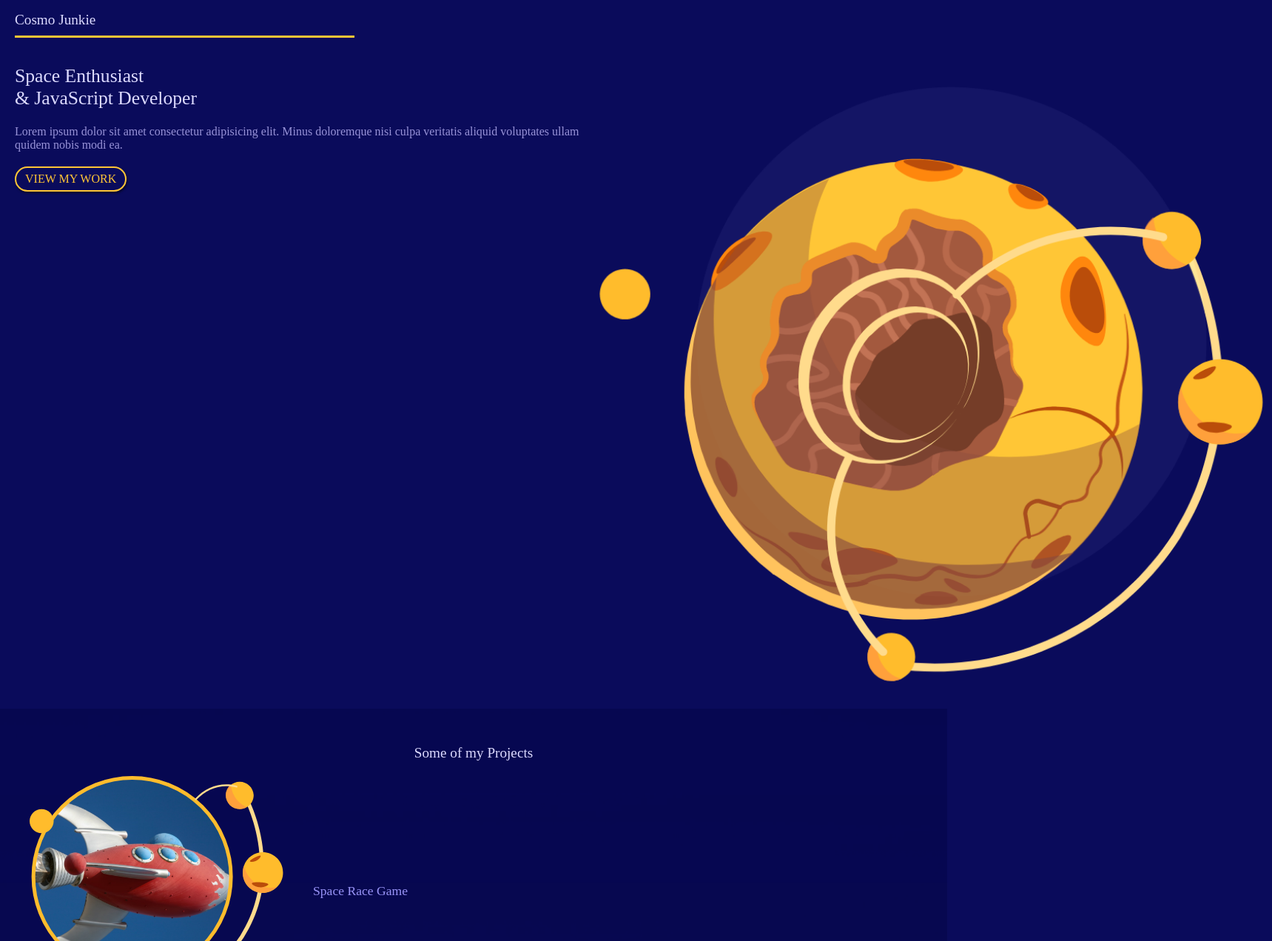
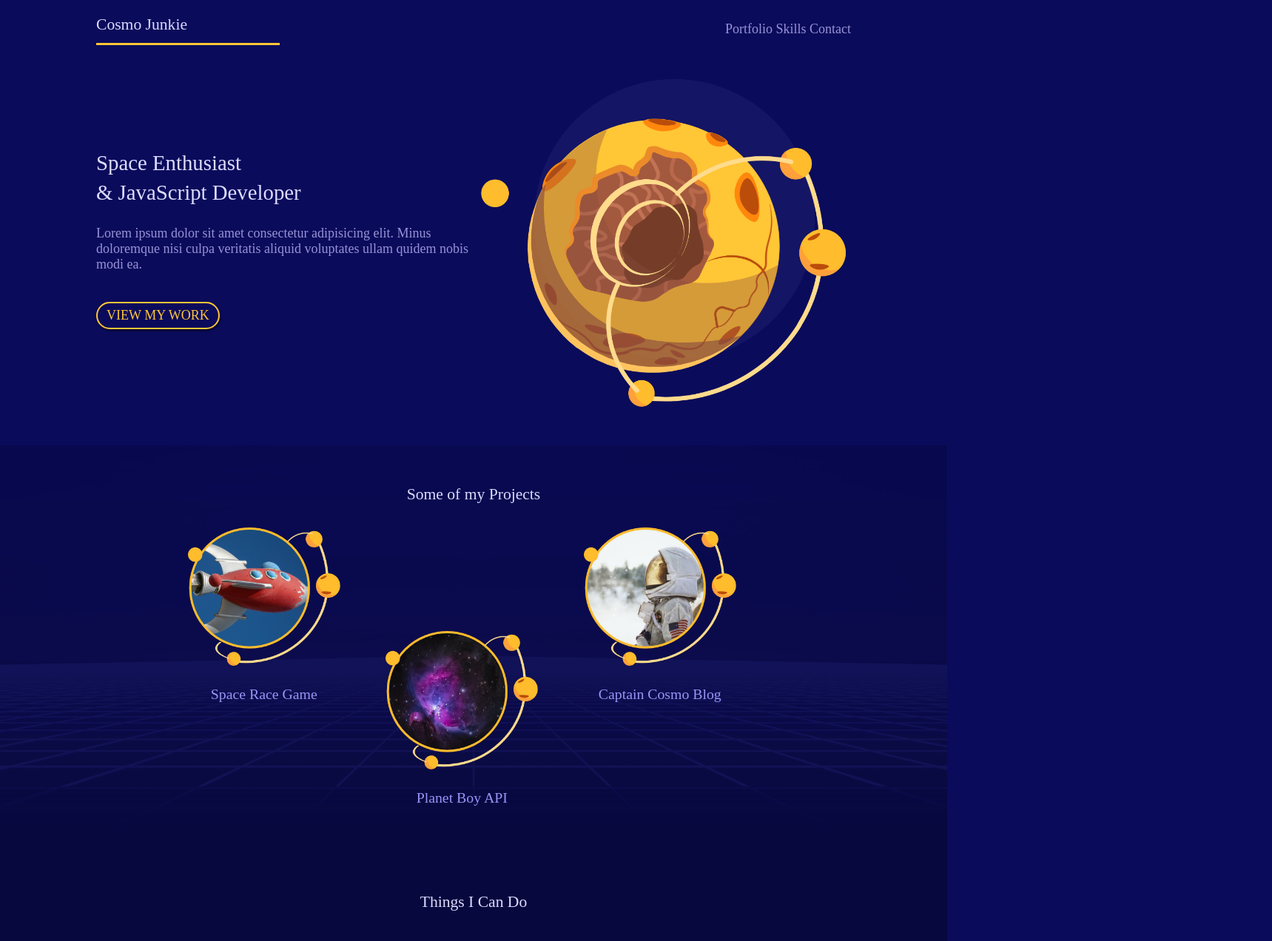
Before and after one commit to KanzariAmine/Space-Portfolio, a plain HTML site: page index.html in a window 1280 px wide. Shown: the top 1272 px of the page at 74% size, 1719 px wide, since content can reach past the window. Drawn offline with Linux system fonts and the light colour scheme; files whose address does not match are found by name; a web font is replaced by a local one.

Commit message:
Create style for laptop and large tablet

```diff
--- a/style.css
+++ b/style.css
@@ -48,7 +48,7 @@ textarea {
 /******************************** Fonts ***************************************************/
 @font-face {
   font-family: "Rubik Regular";
-  src: url("/assets/fonts//Rubik-Regular.ttf");
+  src: url("/assets/fonts//Rubik-Regular.ttf") format("ttf");
 }
 
 h1,
@@ -57,6 +57,7 @@ h3,
 h4 {
   color: #dddbff;
   font-weight: normal;
+  line-height: 1.4em;
 }
 
 p,
@@ -211,11 +212,106 @@ footer img {
   width: 20px;
 }
 /*************************************  Small tablet styles  ***************************/
-@media screen and (min-width: 62  0px) {
+@media screen and (min-width: 620px) {
+  .welcome-text {
+    grid-column: 1/5;
+  }
+  .welcome-img {
+    grid-column: 5/9;
+  }
+  .welcome-img img {
+    width: 100%;
+  }
+
+  .projects {
+    margin-top: 40px;
+  }
+  .projects a {
+    grid-column: span 4;
+    display: block;
+    margin: 20px 0;
+  }
+  .projects a:last-child {
+    grid-column: 3/7;
+  }
+  .projects a * {
+    margin: 10px 20%;
+    max-width: 60%;
+  }
+  .projects h4 {
+    text-align: center;
+  }
+
+  #skills {
+    padding: 30px 100px;
+  }
+  footer {
+    background-size: 20%;
+  }
 }
 
 /* Large tablets & laptop styles*/
-@media screen and (min-width: 690px) {
+@media screen and (min-width: 960px) {
+  body {
+    font-size: 18px;
+  }
+  .grid {
+    width: 100%;
+    max-width: 1060px;
+    margin: 0 auto;
+    box-sizing: border-box;
+  }
+  .leading {
+    margin: 20px 0;
+  }
+  .site-nav {
+    padding: 0 20px;
+  }
+  .site-nav h1 {
+    grid-column: 1/3;
+  }
+  .site-nav ul {
+    display: flex;
+    grid-column: 6/9;
+    justify-content: flex-end;
+    align-self: center;
+  }
+  .site-nav li {
+    margin-left: 20px;
+  }
+  .welcome-text {
+    align-self: center;
+  }
+  #welcome {
+    padding-bottom: 40px;
+  }
+  .projects a:nth-child(1) {
+    grid-column: 2/4;
+  }
+  .projects a:nth-child(2) {
+    grid-column: 4/6;
+    padding-top: 140px;
+  }
+  .projects a:nth-child(3) {
+    grid-column: 6/8;
+  }
+  .projects a * {
+    max-width: 80%;
+    margin: 10px 10px;
+  }
+  #skills {
+    padding: 30px 20px;
+  }
+  #skills ul {
+    margin: 40px auto;
+  }
+  #skills li {
+    grid-column: span 2;
+  }
+  footer {
+    padding: 40px 20px;
+    background-size: 25%;
+  }
 }
 
 /*Desktop styles*/
```
